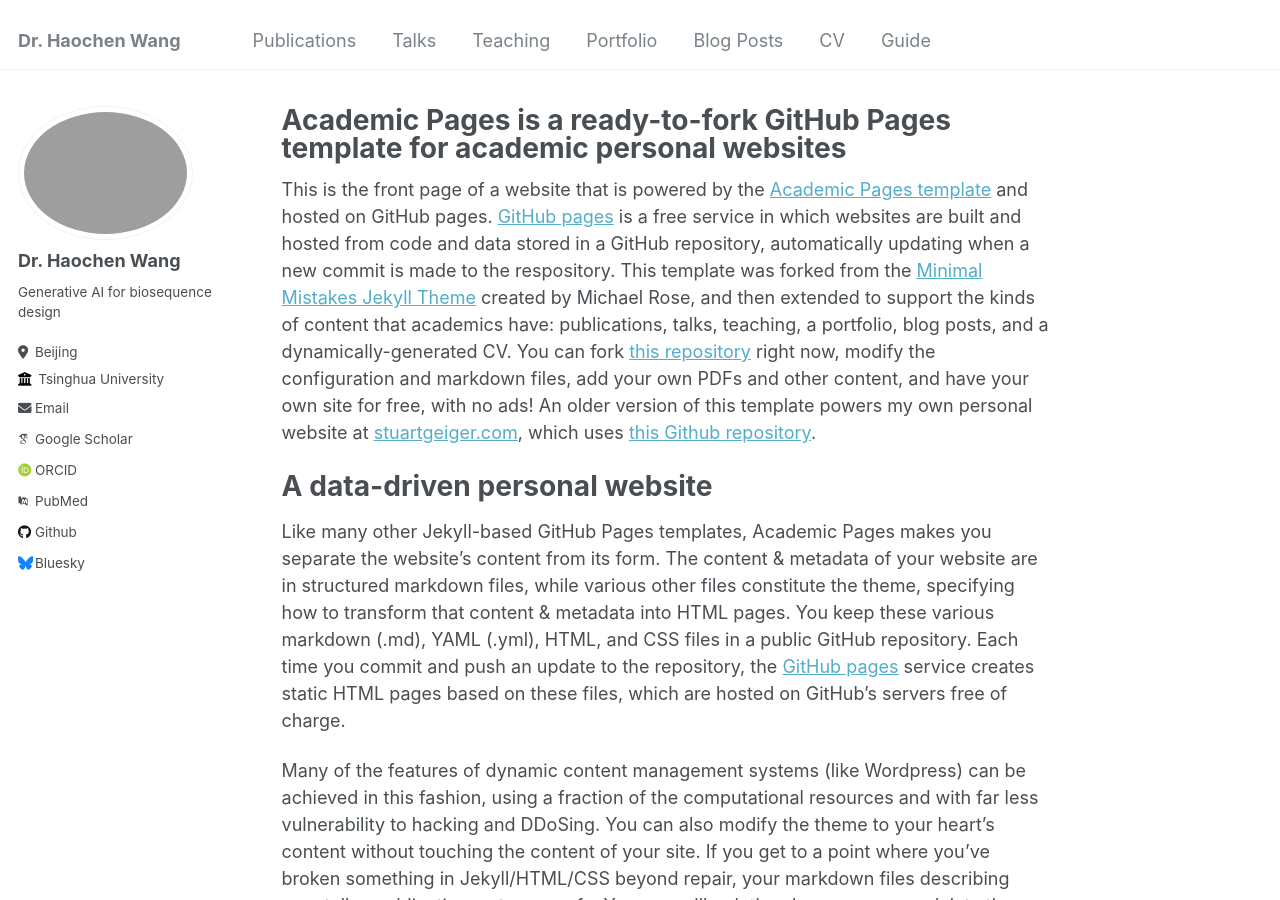
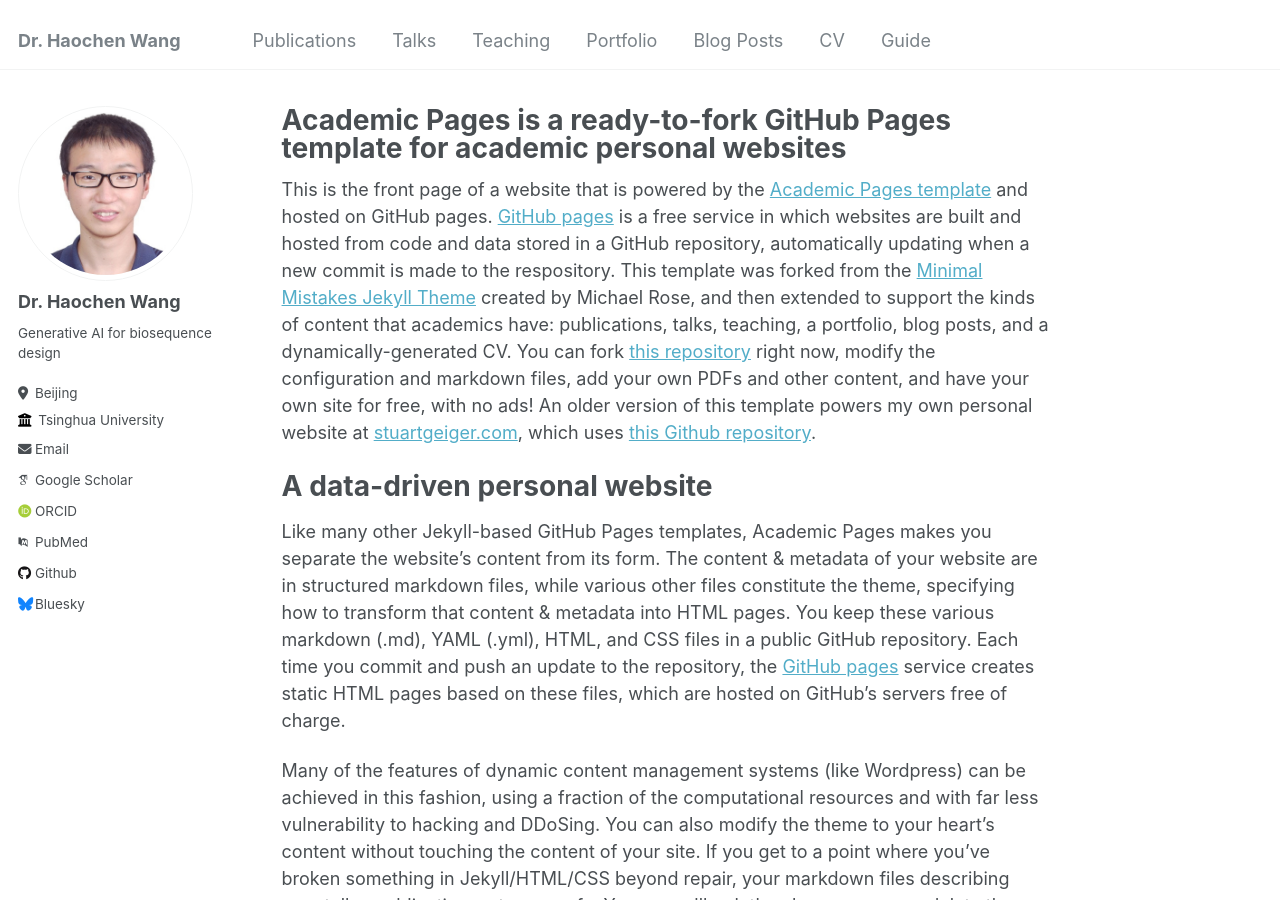
Before and after one commit to HaochenW/HaochenW.github.io, a Jekyll site: the page built from _pages/about.md, in a window 1280 px wide and 900 px high. Built offline with Jekyll 4.4.1, drawn with Linux system fonts in a browser that asks for light colours; some web fonts are replaced.

Commit message:
Update _config.yml

```diff
--- a/_config.yml
+++ b/_config.yml
@@ -21,7 +21,7 @@
 #               Additional customization can be done by editing /_includes/author-profile.html
 author:
   # Biographic information
-  avatar           : "photo_equal.png"
+  avatar           : "photo_equal.jpg"
   name             : "Dr. Haochen Wang"
   pronouns         : # example: "she/her"
   bio              : "Generative AI for biosequence design"
```
